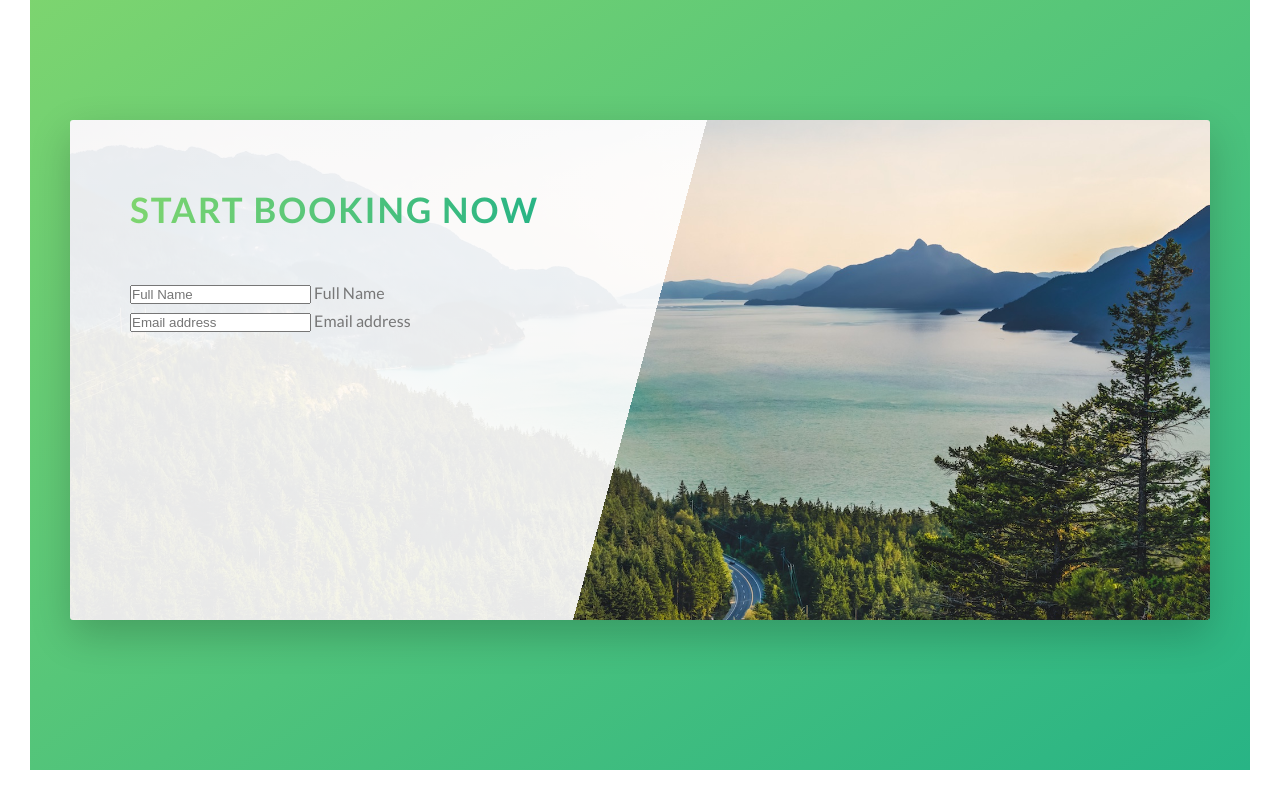
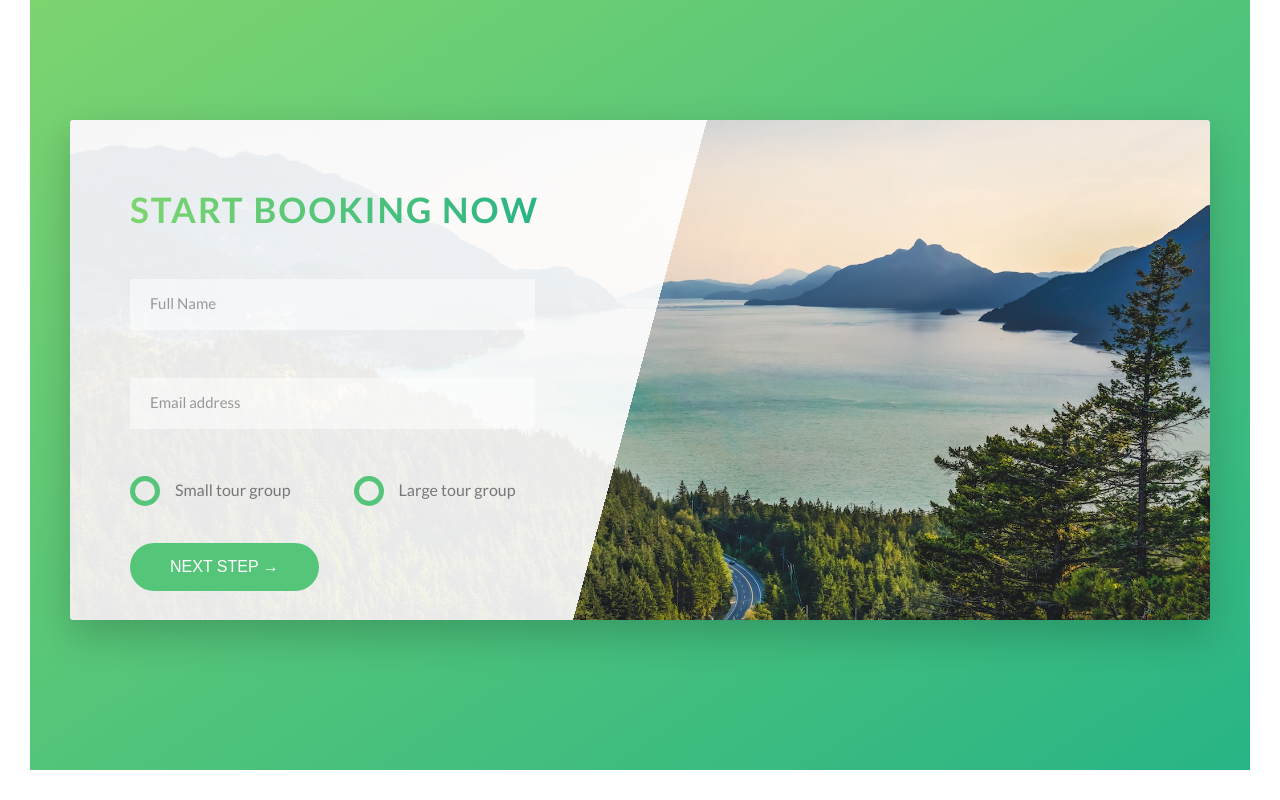
Before and after one commit to ogalvezg/Natours, a website: page index.html in a window 1280 px wide. Shown: the part 4522-5322 px from the top of the page. Drawn offline with Linux system fonts and the light colour scheme.

Commit message:
contact form finish

```diff
--- a/index.html
+++ b/index.html
@@ -290,6 +290,28 @@
                                     <input type="email" class="form__input" placeholder="Email address" id="email" required>
                                     <label for="email" class="form__label">Email address</label>
                                 </div>
+
+                                <div class="form__group u-margin-bottom-medium">
+                                    <div class="form__radio-group">
+                                        <input type="radio" class="form__radio-input" id="small" name="size">
+                                        <label for="small" class="form__radio-label">
+                                            <span class="form__radio-button"></span>
+                                            Small tour group
+                                        </label>
+                                    </div>
+
+                                    <div class="form__radio-group">
+                                        <input type="radio" class="form__radio-input" id="large" name="size">
+                                        <label for="large" class="form__radio-label">
+                                            <span class="form__radio-button"></span>
+                                            Large tour group
+                                        </label>
+                                    </div>
+                                </div>
+
+                                <div class="form__group">
+                                    <button class="btn btn--green">Next step &rarr;</button>
+                                </div>
                             </form>
                         </div>
                     </div>
--- a/sass/base/_utilities.scss
+++ b/sass/base/_utilities.scss
@@ -1,23 +1,23 @@
 .u-center-text {
-    text-align: center;
+    text-align: center !important;
 }
 
 .u-margin-bottom-small {
-    margin-bottom: 1.5rem;
+    margin-bottom: 1.5rem !important;
 }
 
 .u-margin-bottom-medium {
-    margin-bottom: 4rem;
+    margin-bottom: 4rem !important;
 }
 
 .u-margin-bottom-big {
-    margin-bottom: 8rem;
+    margin-bottom: 8rem !important;
 }
 
 .u-margin-top-big {
-    margin-top: 8rem;
+    margin-top: 8rem !important;
 }
 
 .u-margin-top-huge {
-    margin-top: 10rem;
+    margin-top: 10rem !important;
 }
--- a/sass/components/_button.scss
+++ b/sass/components/_button.scss
@@ -1,5 +1,5 @@
 .btn {
-
+    &,
     &:link,
     &:visited {
         text-transform: uppercase;
@@ -10,6 +10,10 @@
         transition: all .2s;
         position: relative;
         font-size: $default-font-size;
+
+        //change for the <button> element
+        border: none;
+        cursor: pointer;
     }
 
     &:hover {
--- /dev/null
+++ b/sass/components/_form.scss
@@ -0,0 +1,96 @@
+.form {
+    &__group:not(:last-child) {
+        margin-bottom: 2rem;
+    }
+
+    &__input {
+        font-size: 1.5rem;
+        font-family: inherit;
+        color: inherit;
+        padding: 1.5rem 2rem;
+        border-radius: 2px;
+        background-color: rgba($color-white, .5);
+        border: none;
+        border-bottom: 3px solid transparent;
+        width: 90%;
+        display: block;
+        transition: all .3s;
+
+        &:focus {
+            outline: none;
+            box-shadow: 0 1rem 2rem rgba($color-black, .1);
+            border-bottom: 3px solid $color-primary;
+        }
+
+        &:focus:invalid {
+            border-bottom: 3px solid $color-secondary-dark;
+        }
+
+        &::-webkit-input-placeholder {
+            color: $color-grey-dark-2;
+        }
+    }
+
+
+
+    &__label {
+        font-size: 1.2rem;
+        font-weight: 700;
+        margin-left: 2rem;
+        margin-top: .7rem;
+        display: block;
+        transition: all .3s;
+    }
+
+    &__input:placeholder-shown + &__label {
+        opacity: 0;
+        visibility: hidden;
+        transform: translateY(-4rem);
+    }
+
+    &__radio-group {
+        width: 49%;
+        display: inline-block;
+    }
+
+    &__radio-input {
+        display: none;
+    }
+
+    &__radio-label {
+        font-size: $default-font-size;
+        cursor: pointer;
+        position: relative;
+        padding-left: 4.5rem;
+    }
+
+    &__radio-button {
+        height: 3rem;
+        width: 3rem;
+        border: 5px solid $color-primary;
+        border-radius: 50%;
+        display: inline-block;
+        position: absolute;
+        left: 0;
+        top: -.4rem;
+
+        &::after {
+            content: "";
+            display: block;
+            height: 1.3rem;
+            width: 1.3rem;
+            border-radius: 50%;
+            position: absolute;
+            top: 50%;
+            left: 50%;
+            transform: translate(-50%, -50%);
+            background-color: $color-primary;
+            opacity: 0;
+            transition: opasity .2s;
+        }
+    }
+
+    &__radio-input:checked ~ &__radio-label &__radio-button::after {
+        opacity: 1;
+    }
+}
--- a/sass/main.scss
+++ b/sass/main.scss
@@ -12,6 +12,7 @@
 @import "components/card";
 @import "components/composition";
 @import "components/feature-box";
+@import "components/form";
 @import "components/story";
 
 @import "layout/header";
```
Also changed, not shown: css/style.comp.css.
